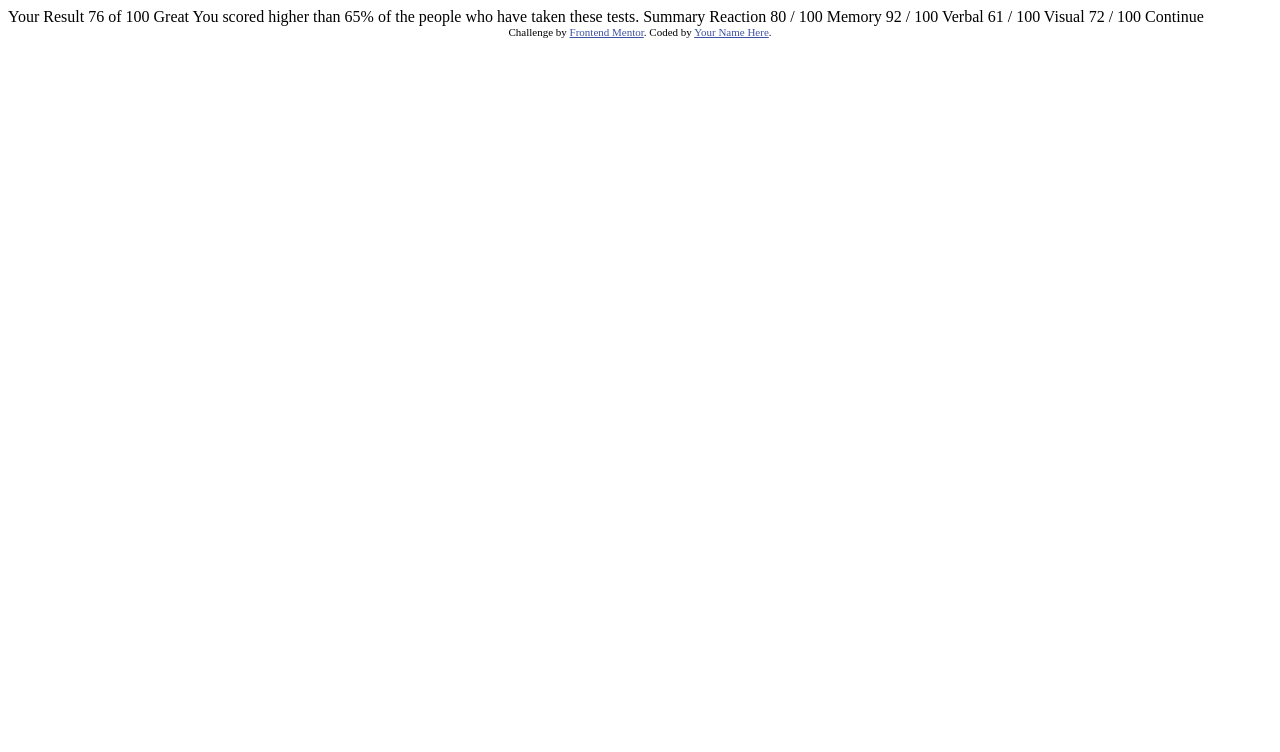
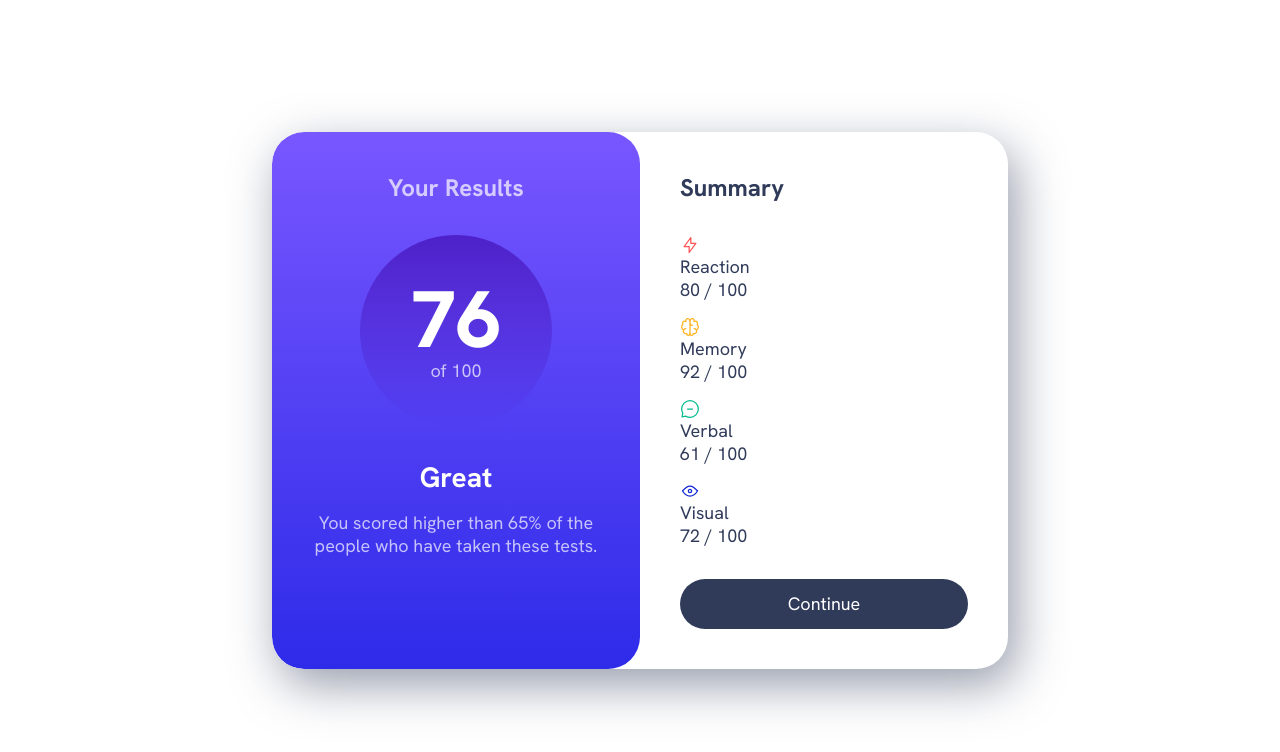
Before and after one commit to B1ack0ut1/frontend-mentor, a plain HTML site: page results-summary-component-main/index.html in a window 1280 px wide. Drawn offline with Linux system fonts and the light colour scheme.

Commit message:
Results Summary Component, worked on styles css

```diff
--- a/results-summary-component-main/index.html
+++ b/results-summary-component-main/index.html
@@ -1,47 +1,136 @@
 <!DOCTYPE html>
 <html lang="en">
-<head>
-  <meta charset="UTF-8">
-  <meta name="viewport" content="width=device-width, initial-scale=1.0"> <!-- displays site properly based on user's device -->
+  <head>
+    <meta charset="UTF-8" />
+    <meta name="viewport" content="width=device-width, initial-scale=1.0" />
+    <title>FEM Results Summary</title>
+    <link rel="stylesheet" href="style.css" />
+  </head>
+  <body>
+    <div class="result-summary">
+      <div class="results grid-flow" data-spacing="large">
+        <h1 class="section-title">Your Results</h1>
+        <p class="result-score"><span>76</span> of 100</p>
+        <div class="grid-flow">
+          <p class="result-rank">Great</p>
+          <p>
+            You scored higher than 65% of the people who have taken these tests.
+          </p>
+        </div>
+      </div>
 
-  <link rel="icon" type="image/png" sizes="32x32" href="./assets/images/favicon-32x32.png">
-
-  <title>Frontend Mentor | Results summary component</title>
-
-  <!-- Feel free to remove these styles or customise in your own stylesheet 👍 -->
-  <style>
-    .attribution { font-size: 11px; text-align: center; }
-    .attribution a { color: hsl(228, 45%, 44%); }
-  </style>
-</head>
-<body>
-
-  Your Result
-  76
-  of 100
-
-  Great
-  You scored higher than 65% of the people who have taken these tests.
-
-  Summary
-
-  Reaction
-  80 / 100
-
-  Memory
-  92 / 100
-
-  Verbal
-  61 / 100
-
-  Visual
-  72 / 100
-
-  Continue
-
-  <div class="attribution">
-    Challenge by <a href="https://www.frontendmentor.io?ref=challenge" target="_blank">Frontend Mentor</a>.
-    Coded by <a href="#">Your Name Here</a>.
-  </div>
-</body>
+      <div class="summary grid-flow" data-spacing="large">
+        <h2 class="section-title">Summary</h2>
+        <div class="grid-flow">
+          <div class="summary-item" data-item-type="accent-1">
+            <div class="flex-group">
+              <svg
+                class="summary-icon"
+                xmlns="http://www.w3.org/2000/svg"
+                width="20"
+                height="20"
+                fill="none"
+                viewBox="0 0 20 20"
+              >
+                <path
+                  stroke="#F55"
+                  stroke-linecap="round"
+                  stroke-linejoin="round"
+                  stroke-width="1.25"
+                  d="M10.833 8.333V2.5l-6.666 9.167h5V17.5l6.666-9.167h-5Z"
+                />
+              </svg>
+              <h3 class="summary-item-title">Reaction</h3>
+            </div>
+            <p class="summary-score"><span>80</span> / 100</p>
+          </div>
+          <div class="summary-item" data-item-type="accent-2">
+            <div class="flex-group">
+              <svg
+                xmlns="http://www.w3.org/2000/svg"
+                width="20"
+                height="20"
+                fill="none"
+                viewBox="0 0 20 20"
+              >
+                <path
+                  stroke="#FFB21E"
+                  stroke-linecap="round"
+                  stroke-linejoin="round"
+                  stroke-width="1.25"
+                  d="M5.833 11.667a2.5 2.5 0 1 0 .834 4.858"
+                />
+                <path
+                  stroke="#FFB21E"
+                  stroke-linecap="round"
+                  stroke-linejoin="round"
+                  stroke-width="1.25"
+                  d="M3.553 13.004a3.333 3.333 0 0 1-.728-5.53m.025-.067a2.083 2.083 0 0 1 2.983-2.824m.199.054A2.083 2.083 0 1 1 10 3.75v12.917a1.667 1.667 0 0 1-3.333 0M10 5.833a2.5 2.5 0 0 0 2.5 2.5m1.667 3.334a2.5 2.5 0 1 1-.834 4.858"
+                />
+                <path
+                  stroke="#FFB21E"
+                  stroke-linecap="round"
+                  stroke-linejoin="round"
+                  stroke-width="1.25"
+                  d="M16.447 13.004a3.334 3.334 0 0 0 .728-5.53m-.025-.067a2.083 2.083 0 0 0-2.983-2.824M10 3.75a2.085 2.085 0 0 1 2.538-2.033 2.084 2.084 0 0 1 1.43 2.92m-.635 12.03a1.667 1.667 0 0 1-3.333 0"
+                />
+              </svg>
+              <h3 class="summary-item-title">Memory</h3>
+            </div>
+            <p class="summary-score"><span>92</span> / 100</p>
+          </div>
+          <div class="summary-item" data-item-type="accent-3">
+            <div class="flex-group">
+              <svg
+                xmlns="http://www.w3.org/2000/svg"
+                width="20"
+                height="20"
+                fill="none"
+                viewBox="0 0 20 20"
+              >
+                <path
+                  stroke="#00BB8F"
+                  stroke-linecap="round"
+                  stroke-linejoin="round"
+                  stroke-width="1.25"
+                  d="M7.5 10h5M10 18.333A8.333 8.333 0 1 0 1.667 10c0 1.518.406 2.942 1.115 4.167l-.699 3.75 3.75-.699A8.295 8.295 0 0 0 10 18.333Z"
+                />
+              </svg>
+              <h3 class="summary-item-title">Verbal</h3>
+            </div>
+            <p class="summary-score"><span>61</span> / 100</p>
+          </div>
+          <div class="summary-item" data-item-type="accent-4">
+            <div class="flex-group">
+              <svg
+                xmlns="http://www.w3.org/2000/svg"
+                width="20"
+                height="20"
+                fill="none"
+                viewBox="0 0 20 20"
+              >
+                <path
+                  stroke="#1125D6"
+                  stroke-linecap="round"
+                  stroke-linejoin="round"
+                  stroke-width="1.25"
+                  d="M10 11.667a1.667 1.667 0 1 0 0-3.334 1.667 1.667 0 0 0 0 3.334Z"
+                />
+                <path
+                  stroke="#1125D6"
+                  stroke-linecap="round"
+                  stroke-linejoin="round"
+                  stroke-width="1.25"
+                  d="M17.5 10c-1.574 2.492-4.402 5-7.5 5s-5.926-2.508-7.5-5C4.416 7.632 6.66 5 10 5s5.584 2.632 7.5 5Z"
+                />
+              </svg>
+              <h3 class="summary-item-title">Visual</h3>
+            </div>
+            <p class="summary-score"><span>72</span> / 100</p>
+          </div>
+        </div>
+        <button class="button">Continue</button>
+      </div>
+    </div>
+  </body>
 </html>
--- /dev/null
+++ b/results-summary-component-main/style.css
@@ -0,0 +1,180 @@
+@font-face {
+  font-family: "HankenGrotesk";
+  font-display: swap;
+  font-weight: 100 900;
+  src: url("assets/fonts/HankenGrotesk-VariableFont_wght.ttf") format(truetype);
+}
+
+:root {
+  --clr-primary-hsl-400: 252, 100%, 67%;
+  --clr-primary-hsl-500: 256, 72%, 46%;
+  --clr-secondary-hsl-400: 241, 81%, 54%;
+  --clr-secondary-hsl-500: 241, 72%, 46%;
+
+  --clr-neutral-hsl-100: 0, 0%, 100%;
+  --clr-neutral-hsl-200: 221, 100%, 96%;
+  --clr-neutral-hsl-300: 241, 100%, 89%;
+  --clr-neutral-hsl-700: 224, 30%, 27%;
+
+  --clr-neutral-100: hsl(var(--clr-neutral-hsl-100));
+  --clr-neutral-200: hsl(var(--clr-neutral-hsl-200));
+  --clr-neutral-300: hsl(var(--clr-neutral-hsl-300));
+  --clr-neutral-700: hsl(var(--clr-neutral-hsl-700));
+
+  --clr-primary-400: hsl(var(--clr-primary-hsl-400));
+  --clr-primary-500: hsla(var(--clr-primary-hsl-500));
+  --clr-secondary-400: hsl(var(--clr-secondary-hsl-400));
+
+  --gradient-primary: linear-gradient(
+    var(--clr-primary-400),
+    var(--clr-secondary-400)
+  );
+
+  --gradient-to-transparent: linear-gradient(
+    var(--clr-primary-500),
+    hsl(var(--clr-secondary-hsl-500), 0)
+  );
+
+  --clr-accent-1: 0, 100%, 67%;
+  --clr-accent-2: 39, 100%, 56%;
+  --clr-accent-3: 166, 100%, 37%;
+  --clr-accent-4: 234, 85%, 45%;
+
+  --font-family-default: "HankenGrotesk", sans-serif;
+
+  --fw-regular: 500;
+  --fw-bold: 700;
+  --fw-black: 800;
+
+  --fs-400: 1.125rem;
+  --fs-500: 1.25rem;
+  --fs-600: 1.5rem;
+  --fs-700: 1.75rem;
+  --fs-800: 2rem;
+  --fs-900: 5rem;
+}
+
+*,
+*::before,
+*::after {
+  box-sizing: border-box;
+}
+
+* {
+  margin: 0;
+  font: inherit;
+}
+
+img,
+svg {
+  display: block;
+  max-width: 100%;
+}
+
+body {
+  font-family: var(--font-family-default);
+  font-size: var(--fs-400);
+  color: var(--clr-neutral-700);
+}
+
+@media (min-width: 600px) {
+  body {
+    min-height: 100vh;
+    display: grid;
+    place-items: center;
+  }
+}
+
+.section-title {
+  font-weight: var(--font-bold);
+  font-size: var(--fs-600);
+}
+
+.button {
+  color: var(--clr-neutral-100);
+  line-height: 1;
+  background: var(--clr-neutral-700);
+  padding: 1rem 2rem;
+  border: 0;
+  border-radius: 100vw;
+  cursor: pointer;
+}
+
+.button:hover,
+.button:focus-visible {
+  background: var(--gradient-primary);
+}
+
+.result-summary {
+  --padding: 2.5rem;
+  --border-radius: 2rem;
+  max-width: 46rem;
+  display: grid;
+}
+
+@media (min-width: 600px) {
+  .result-summary {
+    margin: 0 1rem;
+    grid-template-columns: 1fr 1fr;
+    border-radius: var(--border-radius);
+    overflow: hidden;
+    box-shadow: 0.5rem 1rem 3rem hsl(var(--clr-neutral-hsl-700), 0.5);
+  }
+}
+
+.results {
+  color: hsl(var(--clr-neutral-hsl-100), 0.7);
+  text-align: center;
+  background: var(--gradient-primary);
+  border-radius: 0 0 var(--border-radius) var(--border-radius);
+}
+
+@media (min-width: 600px) {
+  .results {
+    border-radius: var(--border-radius);
+  }
+}
+
+.results,
+.summary {
+  padding: var(--padding);
+}
+
+.grid-flow {
+  display: grid;
+  align-content: start;
+  gap: 1rem;
+}
+
+.grid-flow[data-spacing="large"] {
+  gap: 2rem;
+}
+
+.section-title {
+  font-weight: var(--fw-bold);
+  font-size: var(--fs-600);
+}
+
+.result-score {
+  display: grid;
+  place-content: center;
+  width: 12rem;
+  margin: 0 auto;
+  background: var(--gradient-to-transparent);
+  aspect-ratio: 1 / 1;
+  border-radius: 50%;
+}
+
+.result-score span {
+  display: block;
+  font-size: var(--fs-900);
+  font-weight: var(--fw-black);
+  line-height: 1;
+  color: var(--clr-neutral-100);
+}
+
+.result-rank {
+  color: var(--clr-neutral-100);
+  font-size: var(--fs-700);
+  font-weight: var(--fw-bold);
+}
```
Also changed, not shown: results-summary-component-main/index-old.html (added, +47 -0 lines).
